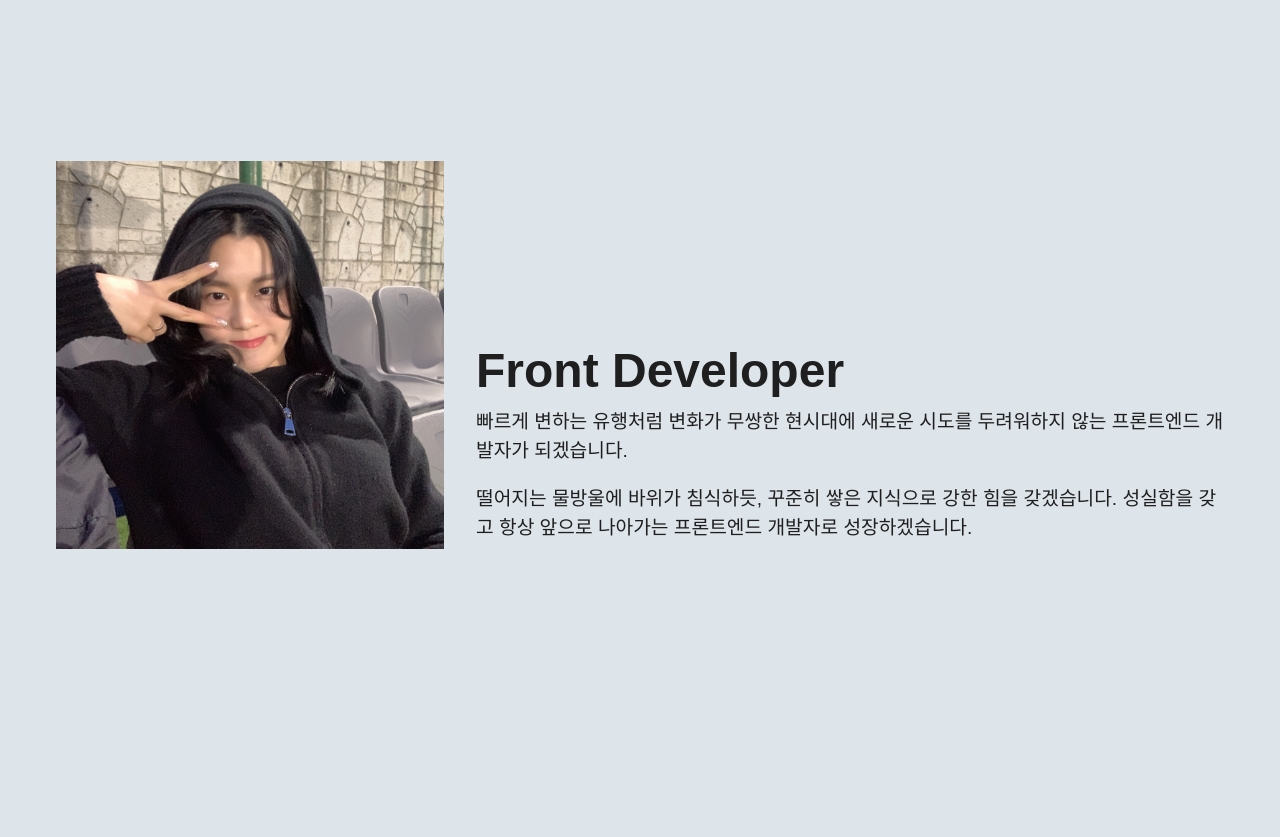
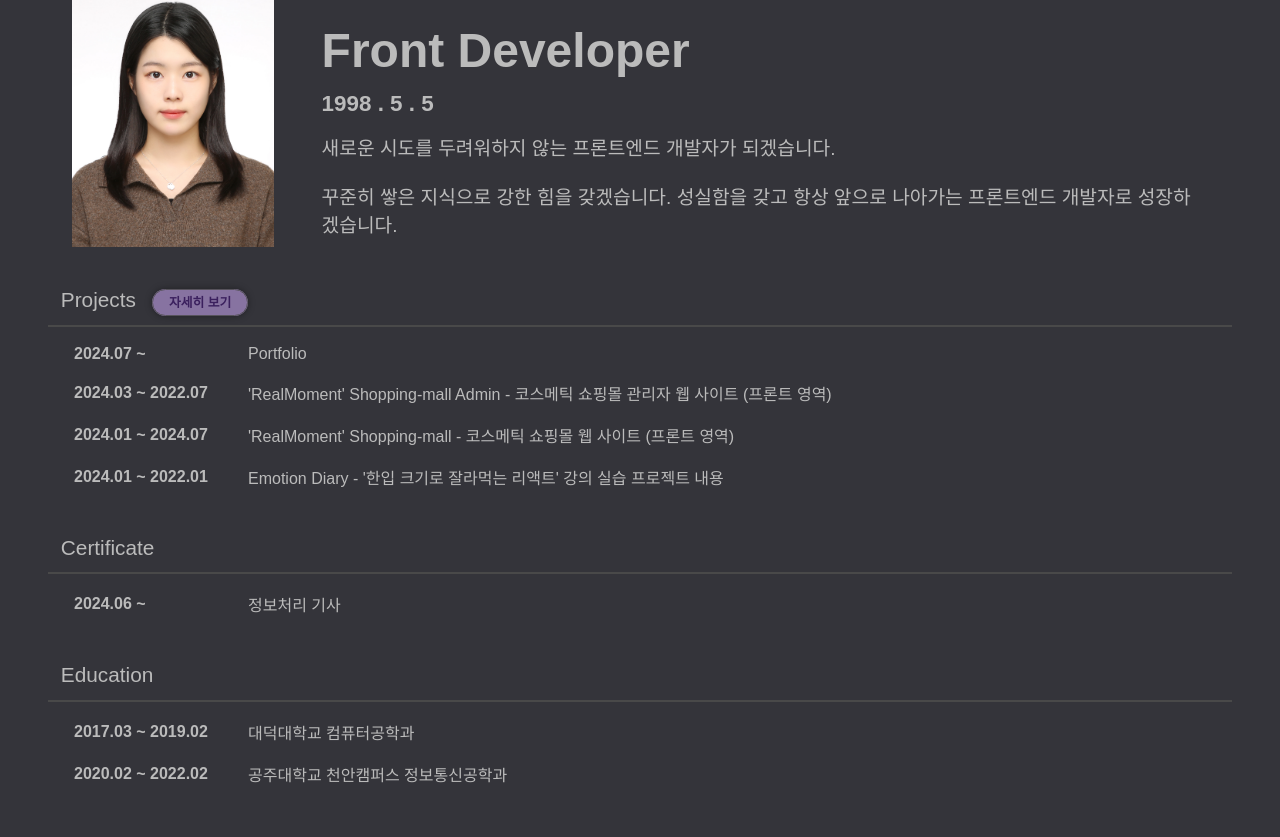
Before and after one commit to pado232/Portfolio, a React (Create React App) app: page /intro in a window 1280 px wide. Shown: the part 923-1760 px from the top of the page. Built offline with nearby package versions, Linux system fonts and the light colour scheme; the HTML template or start-up script is replaced by a standard one.

Commit message:
About Me - 내용 작성, section 색상 변경

```diff
--- a/src/App.css
+++ b/src/App.css
@@ -19,10 +19,12 @@ section {
   height: 100%;
 }
 section:nth-child(2n) {
-  background-color: rgb(214, 214, 214);
+  background-color: #24272b;
+  /* background-color: rgb(214, 214, 214); */
 }
 section:nth-child(2n + 1) {
-  background-color: rgb(221, 229, 235);
+  background-color: #34343a;
+  /* background-color: rgb(221, 229, 235); */
 }
 li {
   list-style: none;
--- a/src/components/FlagFile/FlagFile.module.css
+++ b/src/components/FlagFile/FlagFile.module.css
@@ -30,7 +30,7 @@
   background-color: rgb(255, 238, 238);
   padding: 15px;
   border-radius: 20px 0 0 0;
-  transform: skew(-30deg) translate(20px, 0px);
+  transform: skew(-30deg) translate(16px, 0px);
 }
 .FlagFile .li_box.selected .li_shape {
   padding: 13px;
--- a/src/pages/ContactPage/SendEmail/SendEmail.js
+++ b/src/pages/ContactPage/SendEmail/SendEmail.js
@@ -107,7 +107,10 @@ const SendEmail = () => {
               <LuCopy size={20} style={{ verticalAlign: -5 }} />
             </button>
           </div>
-          {!copyState ? "" : <div className={styles.copy_check}>Copied!</div>}
+          <div className={styles.copy_check_box}>
+            {" "}
+            {!copyState ? "" : <div className={styles.copy_check}>Copied!</div>}
+          </div>
         </div>
 
         <div className={styles.bottom}>
--- a/src/pages/ContactPage/SendEmail/SendEmail.module.css
+++ b/src/pages/ContactPage/SendEmail/SendEmail.module.css
@@ -4,10 +4,19 @@
 .SendEmail .top {
   margin: 2rem;
 }
+.copy_check_box > div {
+  margin: auto;
+}
 .SendEmail .top .copy_check {
+  color: #bbb;
+  background-color: #201e1e;
+  border-radius: 5rem;
+  padding: 0.5rem 0.25rem;
   text-align: center;
+  width: 6rem;
 }
 .SendEmail .email_container {
+  color: #bbb;
   display: flex;
   justify-content: center;
   align-items: center;
@@ -17,12 +26,13 @@
   margin: 1rem;
   background: none;
   padding: 0.7rem 1.2rem;
-  border: 1px solid #161616;
+  color: #bbb;
+  border: 1px solid #646464;
   cursor: pointer;
 }
 .SendEmail .email_container button.copy:hover {
-  color: #eb5656;
-  border: 1px solid #eb5656;
+  color: #d16565;
+  border: 1px solid #ac4a4a;
 }
 .SendEmail .email_container .icon_email {
   margin: 0.5rem;
--- a/src/pages/IntroPage/Intro.js
+++ b/src/pages/IntroPage/Intro.js
@@ -7,7 +7,7 @@ import Skill from "./components/Skill/Skill";
 import styles from "./intro.module.css";
 
 const Intro = () => {
-  const menuItems = ["About Me", "Skill"];
+  const menuItems = ["About Me", "Skills"];
   const menuRef = useRef([]);
   const [activeIndex, setActiveIndex] = useState(0);
 
--- a/src/pages/IntroPage/components/AboutMe/AboutMe.js
+++ b/src/pages/IntroPage/components/AboutMe/AboutMe.js
@@ -2,78 +2,96 @@ import React, { useRef, useEffect } from "react";
 import styles from "./AboutMe.module.css";
 import Container from "../../../../components/utils/Container/Container";
 
-const AboutMe = ({ ref }) => {
-  const imgRef = useRef(null);
-  const titleRef = useRef(null);
-  const paragraphsRef = useRef([]);
+const AboutMe = () => {
+  const tableTeamProject = [
+    {
+      title: "2024.07 ~",
+      content: "Portfolio",
+    },
+    {
+      title: "2024.03 ~ 2022.07",
+      content:
+        "'RealMoment' Shopping-mall Admin - 코스메틱 쇼핑몰 관리자 웹 사이트 (프론트 영역)",
+    },
+    {
+      title: "2024.01 ~ 2024.07",
+      content:
+        "'RealMoment' Shopping-mall - 코스메틱 쇼핑몰 웹 사이트 (프론트 영역)",
+    },
+    {
+      title: "2024.01 ~ 2022.01",
+      content:
+        "Emotion Diary - '한입 크기로 잘라먹는 리액트' 강의 실습 프로젝트 내용",
+    },
+  ];
 
-  useEffect(() => {
-    const handleObserver = (entries, observer) => {
-      entries.forEach((entry) => {
-        if (entry.isIntersecting) {
-          entry.target.classList.add(styles.appear);
-          observer.unobserve(entry.target);
-        }
-      });
-    };
+  const tableEducation = [
+    { title: "2017.03 ~ 2019.02", content: "대덕대학교 컴퓨터공학과" },
+    {
+      title: "2020.02 ~ 2022.02",
+      content: "공주대학교 천안캠퍼스 정보통신공학과",
+    },
+  ];
 
-    const observer = new IntersectionObserver(handleObserver, {
-      root: null,
-      threshold: 0.1,
-    });
+  const tableCertificate = [{ title: "2024.06 ~ ", content: "정보처리 기사" }];
 
-    const imgElement = imgRef.current;
-    const titleElement = titleRef.current;
-    const paragraphElements = paragraphsRef.current;
-
-    if (imgElement) observer.observe(imgElement);
-    if (titleElement) observer.observe(titleElement);
-
-    paragraphElements.forEach((p) => {
-      if (p) observer.observe(p);
-    });
-
-    return () => {
-      if (imgElement) observer.unobserve(imgElement);
-      if (titleElement) observer.unobserve(titleElement);
-
-      paragraphElements.forEach((p) => {
-        if (p) observer.unobserve(p);
-      });
-    };
-  }, []);
+  const tableComponent = (tableContent) => {
+    return (
+      <table className={styles.table}>
+        <colgroup style={{ minWidth: 180 }} />
+        <colgroup style={{ width: "auto" }} />
+        <tbody>
+          {tableContent.map((table, index) => (
+            <tr key={index}>
+              <th>{table.title}</th>
+              <td>{table.content}</td>
+            </tr>
+          ))}
+        </tbody>
+      </table>
+    );
+  };
 
   return (
     <Container>
       <div className={styles.about_me}>
-        <div className={styles.my_img} ref={imgRef}>
+        <div className={styles.my_img}>
           <img
-            src={process.env.PUBLIC_URL + `/images/Dony3.jpg`}
+            src={process.env.PUBLIC_URL + `/images/myphoto.jpg`}
             alt="Profile"
           />
         </div>
         <div className={styles.content}>
-          <h2 ref={titleRef} className={styles.h2}>
-            Front Developer
-          </h2>
+          <h2 className={styles.h2}>Front Developer</h2>
+          <h3 className={styles.h3}>1998 . 5 . 5</h3>
           <div>
-            <p
-              ref={(el) => (paragraphsRef.current[0] = el)}
-              className={styles.p}
-            >
-              빠르게 변하는 유행처럼 변화가 무쌍한 현시대에 새로운 시도를
-              두려워하지 않는 프론트엔드 개발자가 되겠습니다.
+            <p className={styles.p}>
+              새로운 시도를 두려워하지 않는 프론트엔드 개발자가 되겠습니다.
             </p>
-            <p
-              ref={(el) => (paragraphsRef.current[1] = el)}
-              className={styles.p}
-            >
-              떨어지는 물방울에 바위가 침식하듯, 꾸준히 쌓은 지식으로 강한 힘을
-              갖겠습니다. 성실함을 갖고 항상 앞으로 나아가는 프론트엔드 개발자로
-              성장하겠습니다.
+            <p className={styles.p}>
+              꾸준히 쌓은 지식으로 강한 힘을 갖겠습니다. 성실함을 갖고 항상
+              앞으로 나아가는 프론트엔드 개발자로 성장하겠습니다.
             </p>
           </div>
         </div>
+      </div>
+      <div className={styles.table}>
+        <h3 className={styles.category}>
+          Projects
+          <a className={styles.more} href={"/project"}>
+            자세히 보기
+          </a>
+        </h3>
+        {tableComponent(tableTeamProject)}
+      </div>
+      <div className={styles.more_box}></div>
+      <div className={styles.table}>
+        <h3 className={styles.category}>Certificate</h3>
+        {tableComponent(tableCertificate)}
+      </div>
+      <div className={styles.table}>
+        <h3 className={styles.category}>Education</h3>
+        {tableComponent(tableEducation)}
       </div>
     </Container>
   );
--- a/src/pages/IntroPage/components/AboutMe/AboutMe.module.css
+++ b/src/pages/IntroPage/components/AboutMe/AboutMe.module.css
@@ -1,16 +1,9 @@
-/* AboutMe.module.css */
 .about_me {
   display: flex;
   justify-content: center;
   align-items: flex-end;
-}
-
-.my_img,
-.h2,
-.p {
-  opacity: 0;
-  transform: translateY(100px);
-  transition: opacity 1s ease-out, transform 1s ease-out;
+  color: #bbbbbb;
+  margin: 1rem;
 }
 
 .appear {
@@ -19,8 +12,8 @@
 }
 
 .my_img {
-  width: 35%;
-  min-width: 350px;
+  width: 20%;
+  min-width: 200px;
   padding: 0 1rem;
 }
 
@@ -29,16 +22,57 @@
 }
 
 .content {
-  width: 65%;
-  padding: 0 1rem;
+  width: 80%;
+  padding: 0 2rem;
 }
 
-.content h2 {
+.content .h2 {
   font-size: 3rem;
+  margin: 0.8rem 0;
+}
+.content .h3 {
+  margin: 0.5rem 0;
+  font-size: 1.4rem;
 }
 
 .content p {
   padding: 10px 0;
   font-size: 1.2rem;
-  line-height: 1.5; /* 문장 간격 */
+  line-height: 1.5;
 }
+.table {
+  color: #bbbbbb;
+  padding: 0.5rem;
+}
+.table th {
+  padding: 0.5rem 1rem;
+  text-align: start;
+}
+.table td {
+  padding: 0.5rem;
+  text-align: start;
+}
+.category {
+  font-weight: lighter;
+  font-size: 1.3rem;
+  padding: 0.8rem;
+  border-bottom: 2px solid #494949;
+}
+
+.more {
+  margin-left: 1rem;
+  margin-bottom: 1rem;
+  color: #3b205e;
+  font-weight: bold;
+  font-size: 0.8rem;
+  text-decoration: none;
+  background-color: #8773a1;
+  padding: 0.3rem 1rem;
+  border-radius: 1rem;
+  border: 1px solid #57535c;
+  box-shadow: 0 0 7px #00000062;
+  text-align: center;
+}
+.more:active {
+  box-shadow: 0 0 5px #414141;
+}
```
Also changed, not shown: public/Images/myphoto.jpg (added).
